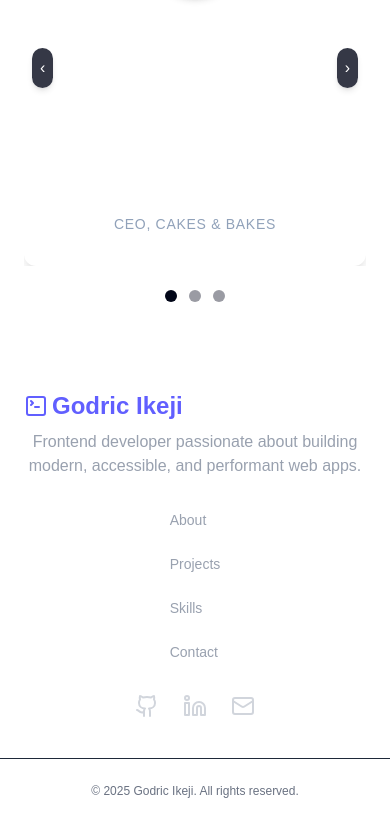
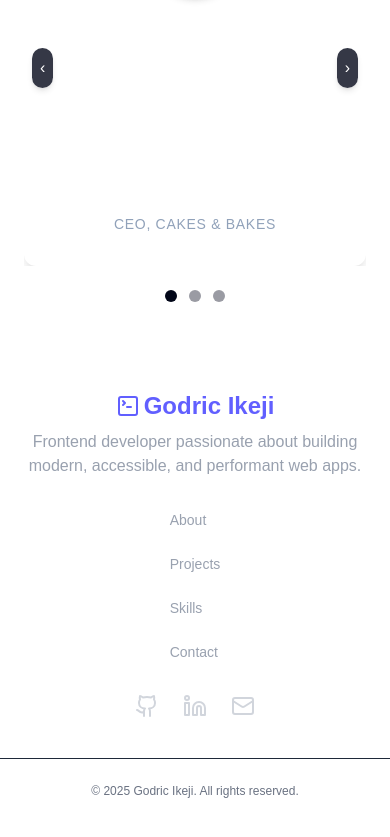
Before and after one commit to godric4/vista, a Next.js app: page / in a window 390 px wide. Shown: the part 5581-6418 px from the top of the page. Built offline with nearby package versions, Linux system fonts and the light colour scheme.

Commit message:
added pageloader

```diff
--- a/src/components/Footer.tsx
+++ b/src/components/Footer.tsx
@@ -6,7 +6,7 @@ export default function Footer() {
     <footer className='bg-sl text-gray-300 py-10'>
       <div className='max-w-6xl mx-auto px-6 flex flex-col md:flex-row justify-between items-center md:items-start gap-8'>
         <div className='flex flex-col space-y-2 max-w-sm text-center md:text-left'>
-          <h2 className='text-2xl font-bold text-shade flex items-center justify-start '>
+          <h2 className='text-2xl font-bold text-shade flex items-center justify-center md:justify-start'>
             <span className='mr-1'>
               <TerminalSquare />
             </span>
```
